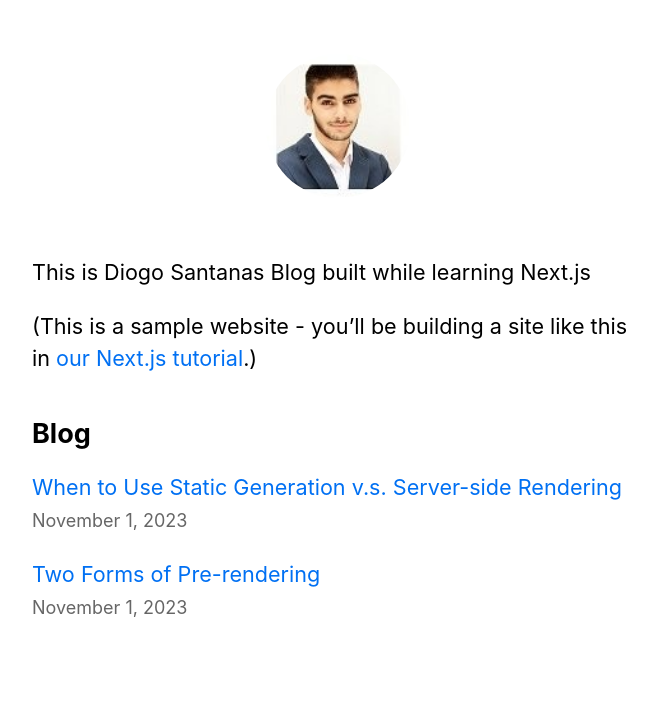
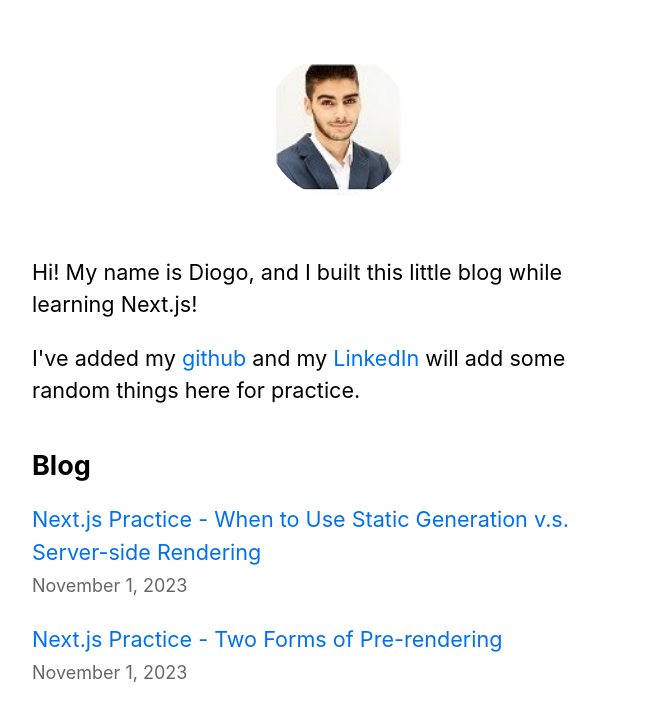
Before and after one commit to diogosantana2011/myApp, a Next.js app: page / in a window 1280 px wide. Shown: the top 718 px of the page, without its empty margins (302-959 px from the left). Built offline with nearby package versions, Linux system fonts and the light colour scheme.

Commit message:
(TASK): Small changes

```diff
--- a/components/layout.js
+++ b/components/layout.js
@@ -11,7 +11,7 @@ export default function Layout({ children, home }) {
     return (
         <div className={styles.container}>
             <Head>
-                <link rel="icon" href="/favicon.ico"/>
+                <link rel="icon" href="/images/favicon.ico"/>
                 <meta
                     name='description'
                     content='Learn how to build a personal website using Next.js'
--- a/pages/404.js
+++ b/pages/404.js
@@ -1,3 +1,3 @@
 export default function Custom404() {
-    return <h1>404 - Page Not Found</h1>;
+    return <center><h1>404 - Page Not Found</h1></center>;
 };
--- a/pages/index.js
+++ b/pages/index.js
@@ -12,10 +12,11 @@ export default function Home({ allPostsData }) {
         <title>{siteTitle}</title>
       </Head>
       <section className={utilStyles.headingMd}>
-        <p>This is Diogo Santanas Blog built while learning Next.js</p>
+        <p>Hi! My name is Diogo, and I built this little blog while learning Next.js!</p>
         <p>
-          (This is a sample website - you’ll be building a site like this in{' '}
-          <a href="https://nextjs.org/learn">our Next.js tutorial</a>.)
+            I've added my <a href="https://github.com/diogosantana2011">github</a>{' '}
+            and my <a href="https://www.linkedin.com/in/diogo-alexandre-santana-8a83bbb2/">LinkedIn</a>{' '}
+            will add some random things here for practice.
         </p>
       </section>
       <section className={`${utilStyles.headingMd} ${utilStyles.padding1px}`}>
--- a/posts/pre-rendering.md
+++ b/posts/pre-rendering.md
@@ -1,5 +1,5 @@
 ---
-title: 'Two Forms of Pre-rendering'
+title: 'Next.js Practice - Two Forms of Pre-rendering'
 date: '2023-11-01'
 ---
 
--- a/posts/ssg-ssr.md
+++ b/posts/ssg-ssr.md
@@ -1,5 +1,5 @@
 ---
-title: 'When to Use Static Generation v.s. Server-side Rendering'
+title: 'Next.js Practice - When to Use Static Generation v.s. Server-side Rendering'
 date: '2023-11-01'
 ---
 
--- a/utils/posts.js
+++ b/utils/posts.js
@@ -35,11 +35,7 @@ export function getSortedPostsData() {
 
   // Sort posts by date
   return allPostsData.sort((a, b) => {
-    if (a.date < b.date) {
-      return 1;
-    } else {
-      return -1;
-    }
+    return a.date < b.date ? 1 : -1;
   });
 };
 
```
Also changed, not shown: components/layout.module.css (+4 -4 lines).
